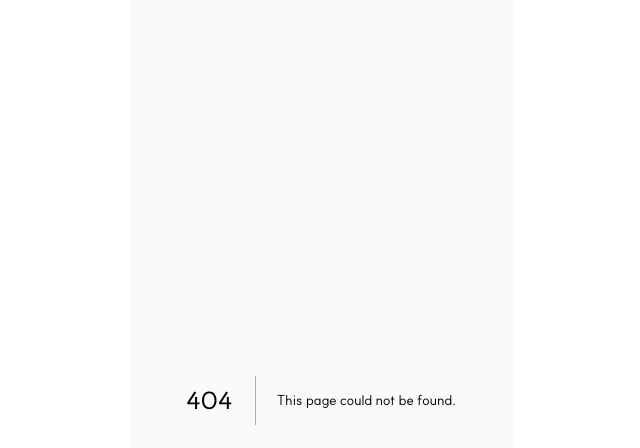
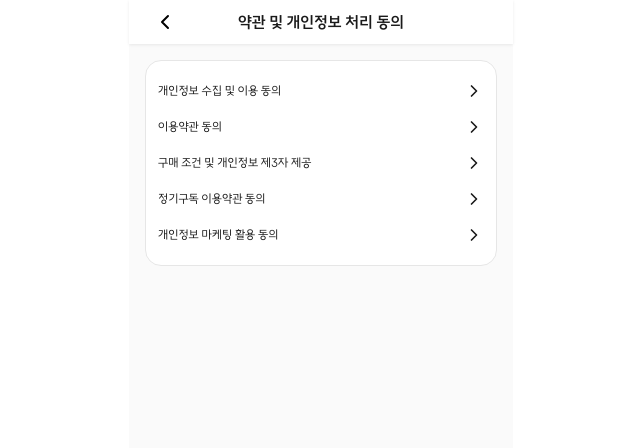
Before and after one commit to Nevona-jss/MyCoffee.Ai-frontend, a Next.js app: page /profile/settings/apply-term-of-use in a window 1280 px wide. Before the commit this address had no page. Shown: the top 448 px of the page, without its empty margins (319-959 px from the left). Built offline with nearby package versions, Linux system fonts and the light colour scheme.

Commit message:
profile page links fixed

```diff
--- a/src/app/(width-header)/(delivery)/create-delivery/page.tsx
+++ b/src/app/(width-header)/(delivery)/create-delivery/page.tsx
@@ -25,10 +25,6 @@ const EditDelivery = () => {
       showBackButton: true,
     });
   }, []);
-
-  const handleChangePhone = () => {
-    router.push("/change-phone");
-  };
 
   return (
     <>
--- a/src/app/(width-header)/(delivery)/edit-delivery/page.tsx
+++ b/src/app/(width-header)/(delivery)/edit-delivery/page.tsx
@@ -34,10 +34,6 @@ const EditDelivery = () => {
       showBackButton: true,
     });
   }, []);
-
-  const handleChangePhone = () => {
-    router.push("/change-phone");
-  };
 
   const isDisabled =
     !recipient || !phoneNumber || !zipCode || !zipAddress || !addressFloor;
--- a/src/app/(width-header)/(settings)/apply-term-of-use/page.tsx
+++ b/src/app/(width-header)/profile/settings/apply-term-of-use/page.tsx
@@ -19,7 +19,7 @@ const ApplyTermOfUse = () => {
     <div className="p-4">
       <div className="bg-white rounded-2xl border border-border-default p-3">
         <Link
-          href="/apply-term-of-use/1"
+          href="/profile/settings/apply-term-of-use/1"
           className="flex items-center justify-between py-2"
         >
           <div className="flex items-center gap-2">
@@ -30,7 +30,7 @@ const ApplyTermOfUse = () => {
           <ChevronRight size={20} className="text-icon-default" />
         </Link>
         <Link
-          href="/apply-term-of-use/2"
+          href="/profile/settings/apply-term-of-use/2"
           className="flex items-center justify-between py-2"
         >
           <div className="flex items-center gap-2">
@@ -41,7 +41,7 @@ const ApplyTermOfUse = () => {
           <ChevronRight size={20} className="text-icon-default" />
         </Link>
         <Link
-          href="/apply-term-of-use/3"
+          href="/profile/settings/apply-term-of-use/3"
           className="flex items-center justify-between py-2"
         >
           <div className="flex items-center gap-2">
@@ -52,7 +52,7 @@ const ApplyTermOfUse = () => {
           <ChevronRight size={20} className="text-icon-default" />
         </Link>
         <Link
-          href="/apply-term-of-use/4"
+          href="/profile/settings/apply-term-of-use/4"
           className="flex items-center justify-between py-2"
         >
           <div className="flex items-center gap-2">
@@ -63,7 +63,7 @@ const ApplyTermOfUse = () => {
           <ChevronRight size={20} className="text-icon-default" />
         </Link>
         <Link
-          href="/apply-term-of-use/5"
+          href="/profile/settings/apply-term-of-use/5"
           className="flex items-center justify-between py-2"
         >
           <div className="flex items-center gap-2">
--- a/src/app/(width-header)/(settings)/marketing-permission/page.tsx
+++ b/src/app/(width-header)/profile/settings/marketing-permission/page.tsx
@@ -107,7 +107,7 @@ const MarketingPermission = () => {
           </div>
 
           <Link
-            href="/my-settings"
+            href="/profile/settings/my-settings"
             className="inline-block text-center w-full mt-auto  py-3 bg-linear-gradient text-white rounded-lg font-bold leading-[24px]"
           >
             확인
--- a/src/app/(width-header)/(settings)/my-settings/page.tsx
+++ b/src/app/(width-header)/profile/settings/my-settings/page.tsx
@@ -17,7 +17,7 @@ const MySettings = () => {
       {/* Management List */}
       <div className="bg-white rounded-2xl border border-border-default p-3">
         {/* Payment Method Management */}
-        <Link href="/notification-settings" className="flex items-center justify-between py-1.5">
+        <Link href="/profile/settings/notification-settings" className="flex items-center justify-between py-1.5">
           <div className="flex items-center gap-2">
             <div className="w-8 h-8 bg-brand-secondary-accent-sub rounded-full flex items-center justify-center">
               <Bell size={20} className="text-action-primary" />
@@ -30,7 +30,7 @@ const MySettings = () => {
         </Link>
 
         {/* Delivery Address Management */}
-        <Link href="/apply-term-of-use" className="flex items-center justify-between py-1.5">
+        <Link href="/profile/settings/apply-term-of-use" className="flex items-center justify-between py-1.5">
           <div className="flex items-center gap-2">
             <div className="w-8 h-8 bg-brand-secondary-accent-sub rounded-full flex items-center justify-center">
               <ShieldAlert size={20} className="text-action-primary" />
--- a/src/app/(width-header)/(settings)/notification-settings/page.tsx
+++ b/src/app/(width-header)/profile/settings/notification-settings/page.tsx
@@ -13,7 +13,7 @@ const NotificationsSettings = () => {
     setMarketingEnabled(checked);
     console.log("checked", checked);
     if (checked) {
-      router.push("/marketing-permission");
+      router.push("/profile/settings/marketing-permission");
     }
   };
 
--- a/src/app/(with-header-footer)/(personal-info-management)/change-phone/page.tsx
+++ b/src/app/(with-header-footer)/profile/(personal-info-management)/change-phone/page.tsx
@@ -43,7 +43,7 @@ const ChangePhone = () => {
             <input
               type="number"
               value={phoneNumber}
-              placeholder="00000000000"
+              placeholder="휴대폰 번호를 입력해주세요"
               onChange={(e) => setPhoneNumber(e.target.value)}
               className="flex-1 h-10 px-3 text-sm leading-[20px] rounded-lg border border-border-default text-gray-0"
             />
--- a/src/app/(with-header-footer)/(personal-info-management)/personal-info-management/page.tsx
+++ b/src/app/(with-header-footer)/profile/(personal-info-management)/personal-info-management/page.tsx
@@ -26,7 +26,7 @@ const PersonalInfoManagement = () => {
   }, []);
 
   const handleChangePhone = () => {
-    router.push("/change-phone");
+    router.push("/profile/change-phone");
   };
 
   return (
@@ -140,7 +140,7 @@ const PersonalInfoManagement = () => {
             <ChevronRight size={20} className="text-icon-default" />
           </button>
           <Link
-            href="membership-withdraw"
+            href="/profile/membership-withdraw"
             className="w-full flex items-center justify-between py-1.5 px-2"
           >
             <span className="text-xs leading-[18px] text-gray-0">회원탈퇴</span>
--- a/src/app/(with-header-footer)/profile/page.tsx
+++ b/src/app/(with-header-footer)/profile/page.tsx
@@ -31,7 +31,7 @@ const MyPage = () => {
   return (
     <div className="bg-background p-4">
       {/* User Information Card */}
-      <div className="bg-white rounded-2xl p-3 mb-4 border border-border-default">
+      <Link href="/profile/personal-info-management" className="bg-white block rounded-2xl p-3 mb-4 border border-border-default">
         <div className="flex items-center justify-between">
           <div className="flex-1">
             <p className="text-base font-bold leading-[20px]">이기홍</p>
@@ -45,7 +45,7 @@ const MyPage = () => {
           </div>
           <ChevronRight size={24} className="text-icon-default" />
         </div>
-      </div>
+      </Link>
 
       {/* My Points Card */}
       <div className="bg-brand-secondary-accent-sub rounded-2xl p-3 mb-4">
@@ -92,14 +92,14 @@ const MyPage = () => {
         </Link>
 
         {/* My Reviews */}
-        <div className="bg-white rounded-2xl p-3 border border-border-default text-center">
+        <Link href="/profile/reviews/history" className="bg-white rounded-2xl p-3 border border-border-default text-center">
           <div className="w-11 h-11 bg-action-secondary rounded-full flex items-center justify-center mx-auto mb-3">
             {/* <MessageSquare size={24} className="text-white" /> */}
 
             <MessageSquareDot size={24} className="text-white" />
           </div>
-          <p className="text-xs leading-[16px] font-bold">내리뷰</p>
-        </div>
+          <p className="text-xs leading-[16px] font-bold">내 리뷰</p>
+        </Link>
       </div>
 
       {/* Management List */}
@@ -134,7 +134,7 @@ const MyPage = () => {
         </Link>
 
         {/* My Reviews */}
-        <div className="flex items-center justify-between py-1.5">
+        <Link href="/profile/reviews/history" className="flex items-center justify-between py-1.5">
           <div className="flex items-center gap-2">
             <div className="w-8 h-8 bg-brand-secondary-accent-sub rounded-full flex items-center justify-center">
               <MessageSquareMore size={20} className="text-action-primary" />
@@ -142,7 +142,7 @@ const MyPage = () => {
             <span className="text-sm leading-[20px] font-bold">내 리뷰</span>
           </div>
           <ChevronRight size={20} className="text-icon-default" />
-        </div>
+        </Link>
 
         {/* My Inquiries */}
         <Link
--- a/src/components/Header.tsx
+++ b/src/components/Header.tsx
@@ -3,6 +3,7 @@
 import { useRouter } from 'next/navigation';
 import { useHeaderStore } from '@/stores/header-store';
 import { Settings } from 'lucide-react';
+import Link from 'next/link';
 
 const Header = () => {
     const router = useRouter();
@@ -41,9 +42,9 @@ const Header = () => {
 
             {
                 showSettingsButton && (
-                    <button  className="flex items-center p-2.5 cursor-pointer">
+                    <Link href="/profile/settings/my-settings" className="flex items-center p-2.5 cursor-pointer">
                         <Settings size={24} />
-                    </button>
+                    </Link>
                 )
             }
         </div>
```
Also changed, not shown: src/app/(width-header)/profile/settings/apply-term-of-use/[apply-term-detail]/page.tsx (renamed from src/app/(width-header)/(settings)/apply-term-of-use/[apply-term-detail]/page.tsx), src/app/(with-header-footer)/profile/(personal-info-management)/membership-withdraw/page.tsx (renamed from src/app/(with-header-footer)/(personal-info-management)/membership-withdraw/page.tsx).
